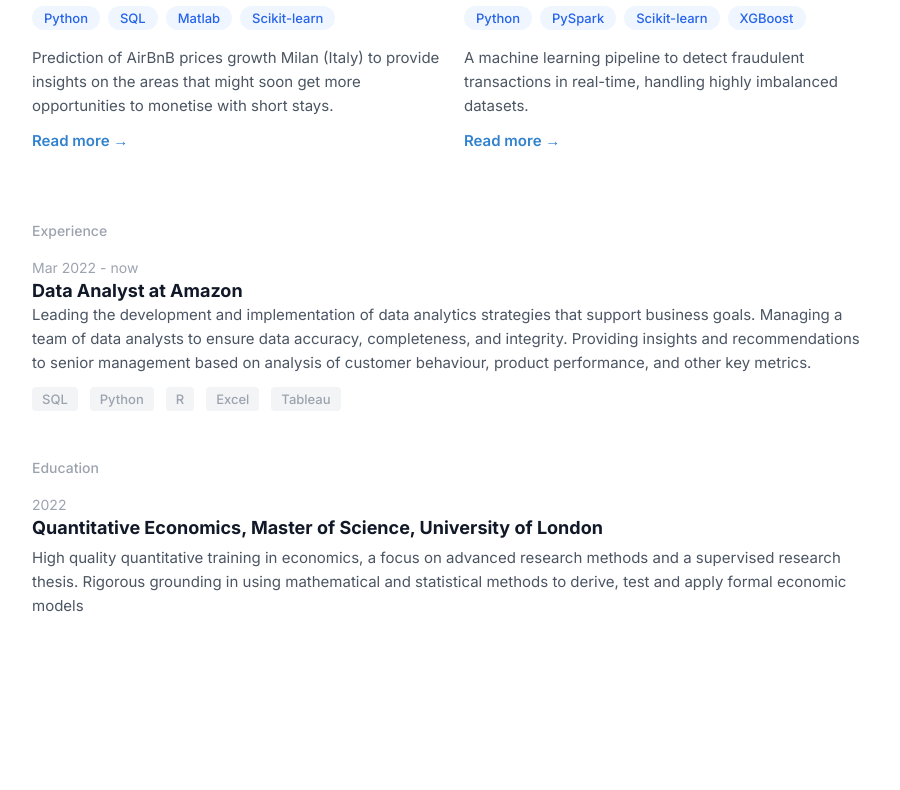
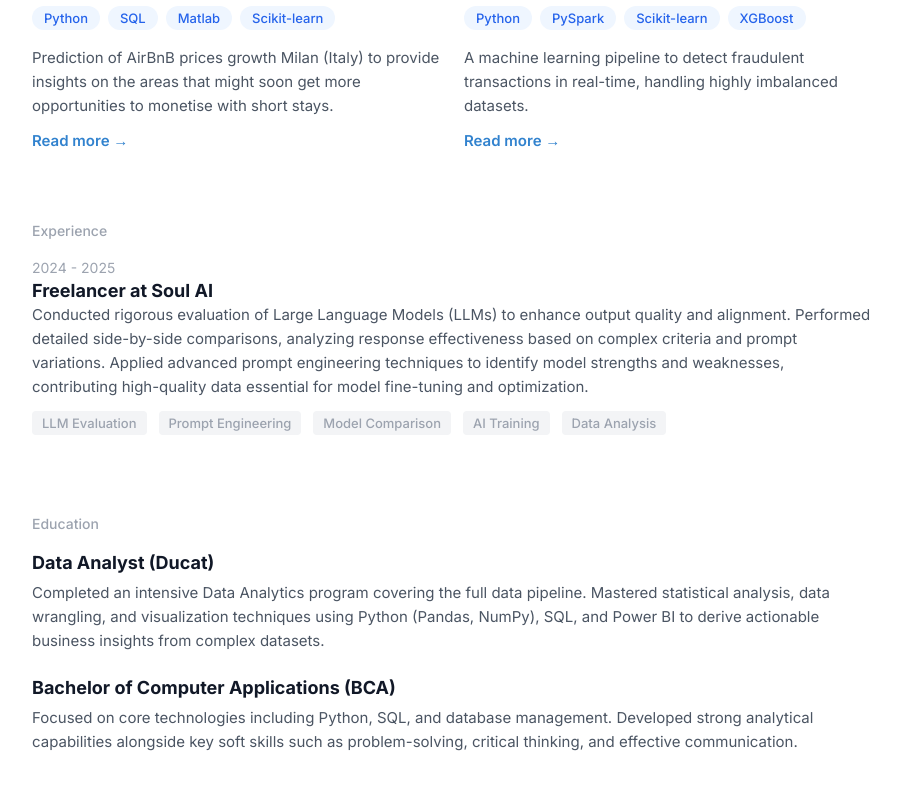
Before and after one commit to Ujjaval0/Portfolio, a React (Vite) app: page / in a window 1280 px wide. Shown: the part 766-1556 px from the top of the page, without its empty margins (378-1278 px from the left). Before the commit the page ends 1472 px from the top, so only its background shows below. Built offline with nearby package versions, Linux system fonts and the light colour scheme.

Commit message:
education update

```diff
--- a/src/App.css
+++ b/src/App.css
@@ -37,7 +37,10 @@
   margin-bottom: 48px;
 }
 
-.experience-section,
+.experience-section {
+  margin-bottom: 80px;
+}
+
 .education-section {
   margin-bottom: 48px;
 }
--- a/src/App.tsx
+++ b/src/App.tsx
@@ -137,21 +137,27 @@ function App() {
         <section id="experience" className="experience-section">
           <h2 className="section-header">Experience</h2>
           <ExperienceItem
-            date="Mar 2022 - now"
-            title="Data Analyst at Amazon"
+            date="2024 - 2025"
+            title="Freelancer at Soul AI"
             company=""
-            description="Leading the development and implementation of data analytics strategies that support business goals. Managing a team of data analysts to ensure data accuracy, completeness, and integrity. Providing insights and recommendations to senior management based on analysis of customer behaviour, product performance, and other key metrics."
-            tags={['SQL', 'Python', 'R', 'Excel', 'Tableau']}
+            description="Conducted rigorous evaluation of Large Language Models (LLMs) to enhance output quality and alignment. Performed detailed side-by-side comparisons, analyzing response effectiveness based on complex criteria and prompt variations. Applied advanced prompt engineering techniques to identify model strengths and weaknesses, contributing high-quality data essential for model fine-tuning and optimization."
+            tags={['LLM Evaluation', 'Prompt Engineering', 'Model Comparison', 'AI Training', 'Data Analysis']}
           />
         </section>
 
         <section id="education" className="education-section">
           <h2 className="section-header">Education</h2>
           <div className="education-item">
-            <p className="education-year">2022</p>
-            <h3 className="education-degree">Quantitative Economics, Master of Science, University of London</h3>
+            <h3 className="education-degree">Data Analyst (Ducat)</h3>
             <p className="education-summary">
-              High quality quantitative training in economics, a focus on advanced research methods and a supervised research thesis. Rigorous grounding in using mathematical and statistical methods to derive, test and apply formal economic models
+              Completed an intensive Data Analytics program covering the full data pipeline. Mastered statistical analysis, data wrangling, and visualization techniques using Python (Pandas, NumPy), SQL, and Power BI to derive actionable business insights from complex datasets.
+            </p>
+          </div>
+
+          <div className="education-item">
+            <h3 className="education-degree">Bachelor of Computer Applications (BCA)</h3>
+            <p className="education-summary">
+              Focused on core technologies including Python, SQL, and database management. Developed strong analytical capabilities alongside key soft skills such as problem-solving, critical thinking, and effective communication.
             </p>
           </div>
         </section>
--- a/src/components/ProjectModal.css
+++ b/src/components/ProjectModal.css
@@ -112,33 +112,7 @@
     margin-bottom: 32px;
 }
 
-.engagement-btn {
-    align-self: flex-start;
-    display: flex;
-    align-items: center;
-    gap: 12px;
-    background-color: #eff6ff;
-    color: #2563eb;
-    padding: 8px 16px;
-    border-radius: 9999px;
-    text-decoration: none;
-    font-weight: 600;
-    font-size: 14px;
-    transition: background-color 0.2s;
-}
 
-.engagement-btn:hover {
-    background-color: #dbeafe;
-}
-
-.engagement-icon {
-    display: flex;
-    align-items: center;
-    justify-content: center;
-    color: #2563eb;
-}
-
-/* Gallery Section */
 .modal-header-right {
     display: flex;
     align-items: center;
--- a/src/components/ProjectModal.tsx
+++ b/src/components/ProjectModal.tsx
@@ -1,5 +1,5 @@
 import React from 'react';
-import { X, ExternalLink, Linkedin } from 'lucide-react';
+import { X, ExternalLink } from 'lucide-react';
 import type { ProjectData } from '../types';
 import './ProjectModal.css';
 
@@ -28,14 +28,7 @@ const ProjectModal: React.FC<ProjectModalProps> = ({ project, onClose }) => {
                         </div>
                         <p className="modal-top-description">{project.description}</p>
 
-                        {project.engagementLink && (
-                            <a href={project.engagementLink} target="_blank" rel="noopener noreferrer" className="engagement-btn">
-                                <div className="engagement-icon">
-                                    <Linkedin size={18} fill="currentColor" />
-                                </div>
-                                <span className="engagement-text">View Project Engagement</span>
-                            </a>
-                        )}
+
                     </div>
 
                     <div className="modal-header-right">
```
